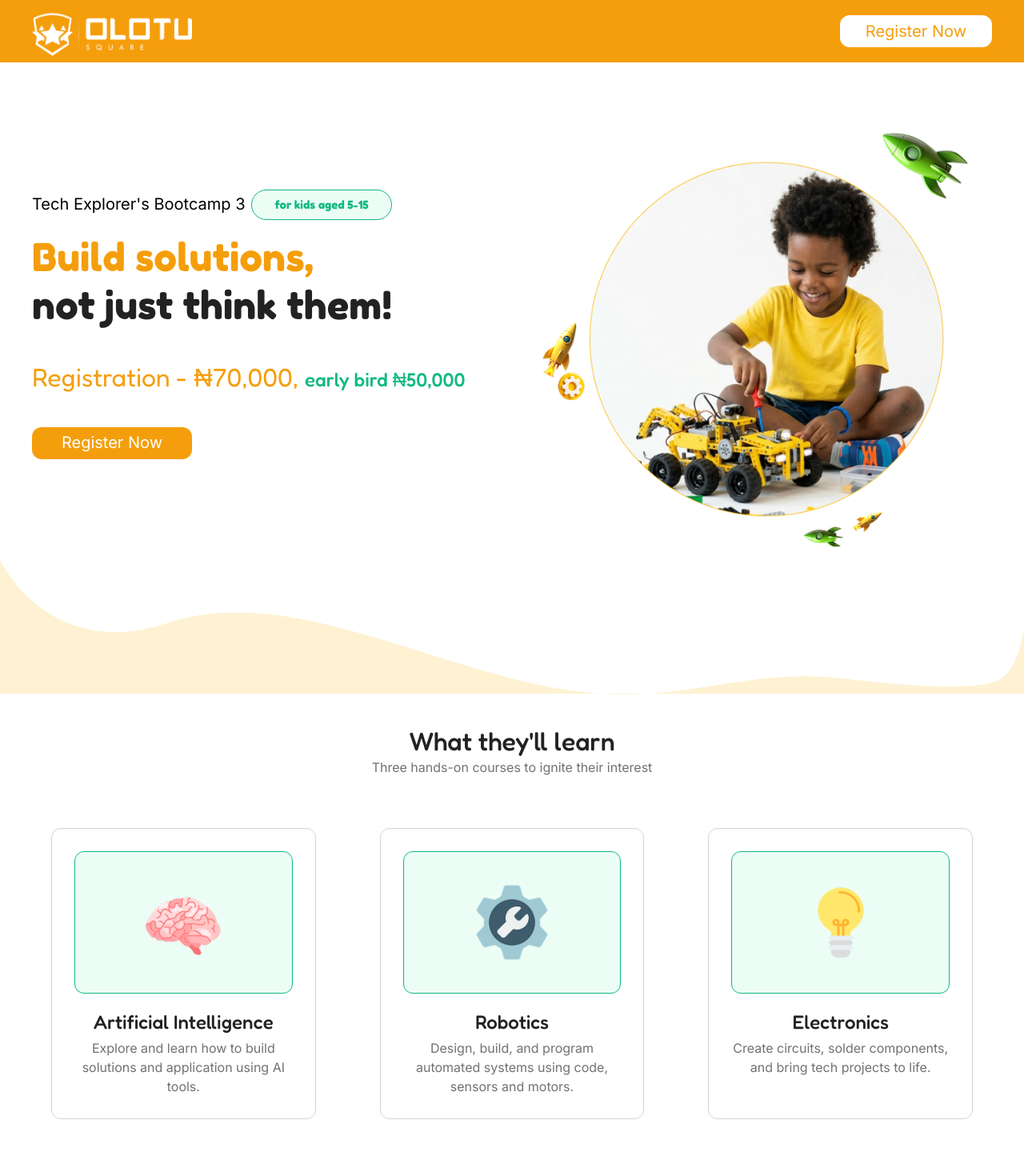
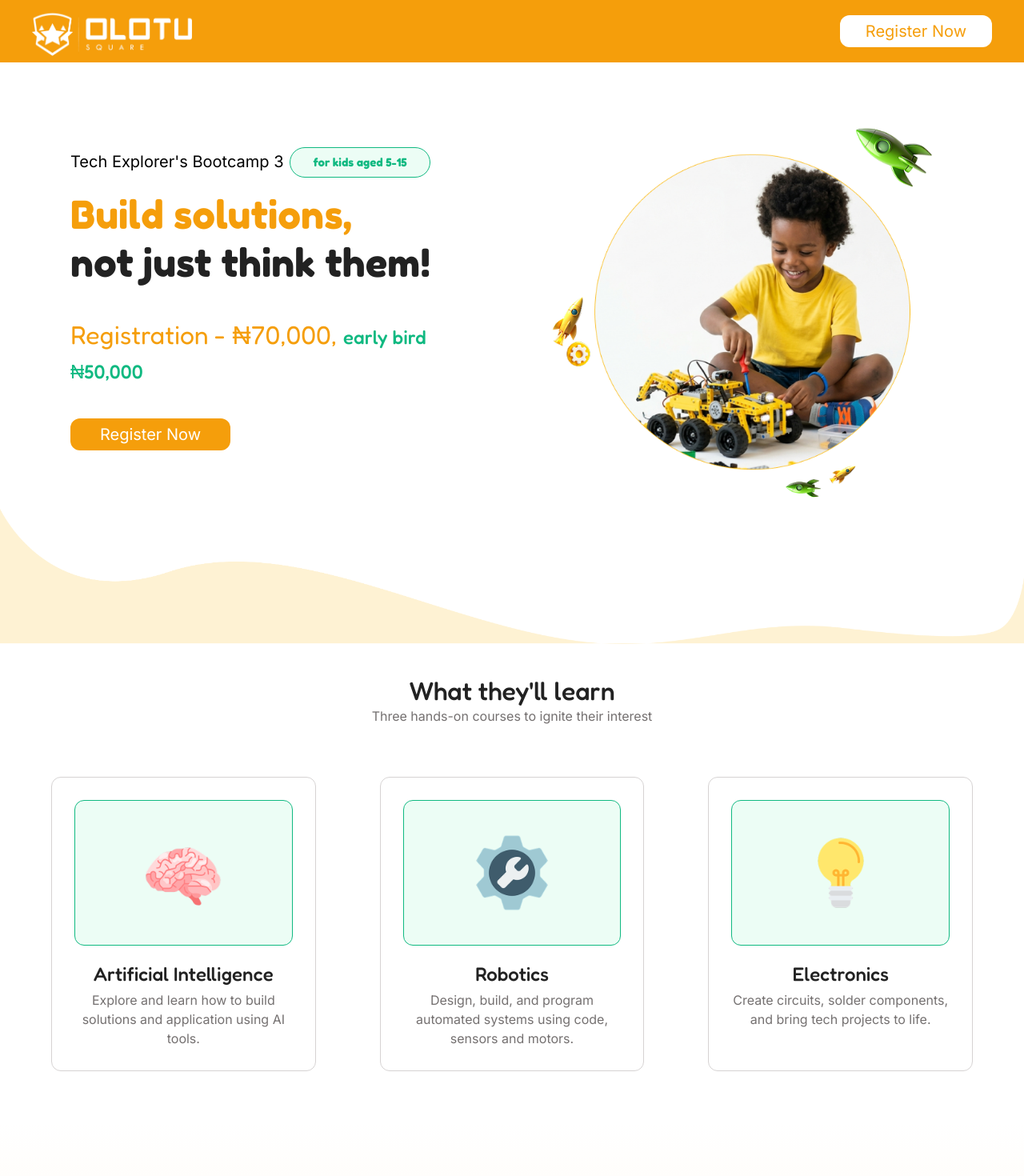
Before and after one commit to clementugomaliki-cpu/tech-explorer, a React (Vite) app: page / in a window 1280 px wide. Shown: the top 1470 px of the page at 80% size. Built offline with nearby package versions, Linux system fonts and the light colour scheme; no server answers.

Commit message:
corrected abnormal zoom in behaviour, stretching containers and added the olotu square favicon

```diff
--- a/index.html
+++ b/index.html
@@ -2,7 +2,7 @@
 <html lang="en">
   <head>
     <meta charset="UTF-8" />
-    <link rel="icon" type="image/svg+xml" href="/favicon.svg" />
+    <link rel="icon" type="image/png" href="olotu-favicon-square.png" />
     <meta name="viewport" content="width=device-width, initial-scale=1.0" />
     <link rel="preconnect" href="https://fonts.googleapis.com">
 
--- a/src/App.jsx
+++ b/src/App.jsx
@@ -69,8 +69,8 @@ function App() {
           </a>
         </div>
       </header>
-      <div className=" max-w-[1920px] mx-auto grid grid-cols-1 md:grid-cols-2 gap-8 md:gap-4 pt-20 sm:pt-24 md:pt-28 px-4 sm:px-6 md:px-10">
-        <div className="flex flex-col justify-center text-left md:items-start  md:text-left mx-auto md:mx-0 max-w-xl">
+        <div className="max-w-6xl mx-auto grid grid-cols-1 md:grid-cols-2 gap-8 md:gap-12 items-center pt-20 sm:pt-24 md:pt-28 px-4 sm:px-6">
+          <div className="flex flex-col justify-center text-left mx-auto md:mx-0 max-w-xl w-full">
             <div className="flex flex-col text-left sm:flex-row sm:items-center gap-2 sm:gap-0">
               <p className="font-inter text-sm sm:text-base md:text-lg lg:text-[20px]">
                 Tech Explorer's Bootcamp 3
@@ -92,24 +92,24 @@ function App() {
               </span>
             </p>
 
-          <a
-            href="#register-form"
-            className="bg-[#F59E0B] text-white font-inter px-8 text-base sm:text-lg lg:text-[20px] cursor-pointer rounded-xl hover:opacity-80 flex items-center justify-center h-10 w-full sm:w-50"
-          >
+
+             <a href="#register-form"
+              className="bg-[#F59E0B] text-white font-inter px-8 text-base sm:text-lg lg:text-[20px] cursor-pointer rounded-xl hover:opacity-80 flex items-center justify-center h-10 w-full sm:w-50">
+
               Register Now
             </a>
           </div>
 
-        <div className="flex justify-center md:justify-end items-center">
+          <div className="flex justify-center items-center mx-auto md:mx-0 max-w-xl w-full">
             <img
               src={profileImage}
               alt="boy with toys"
-            className="w-56 sm:w-72 md:w-80 lg:w-150 max-w-full h-auto"
+              className="w-full h-auto"
             />
           </div>
         </div>
 
-      <div className="max-w-[1920px] mx-auto pb-10 px-4 sm:px-0">
+      <div className="pb-10">
         <img src={rectangleImage} alt="" className="w-full h-auto" />
       </div>
 
--- a/src/Components/TechKidsCourses.jsx
+++ b/src/Components/TechKidsCourses.jsx
@@ -1,7 +1,7 @@
 export default function TechKidsCourses({ logo, header, text }) {
   return (
     <div className="flex flex-col border border-[#D6D3D3] rounded-xl p-5 sm:p-6 md:p-7">
-      <div className="bg-[#ECFDF5] border border-[#10B981] rounded-xl w-full flex items-center justify-center">
+      <div className="bg-[#ECFDF5] border border-[#10B981] rounded-xl w-full aspect-[3/2] flex items-center justify-center">
         {logo}
       </div>
       <div className="flex flex-col items-center justify-center text-center mt-5">
```
Also changed, not shown: public/olotu-favicon-square.png (added). Lines whose indentation alone changed are shown as unchanged.
